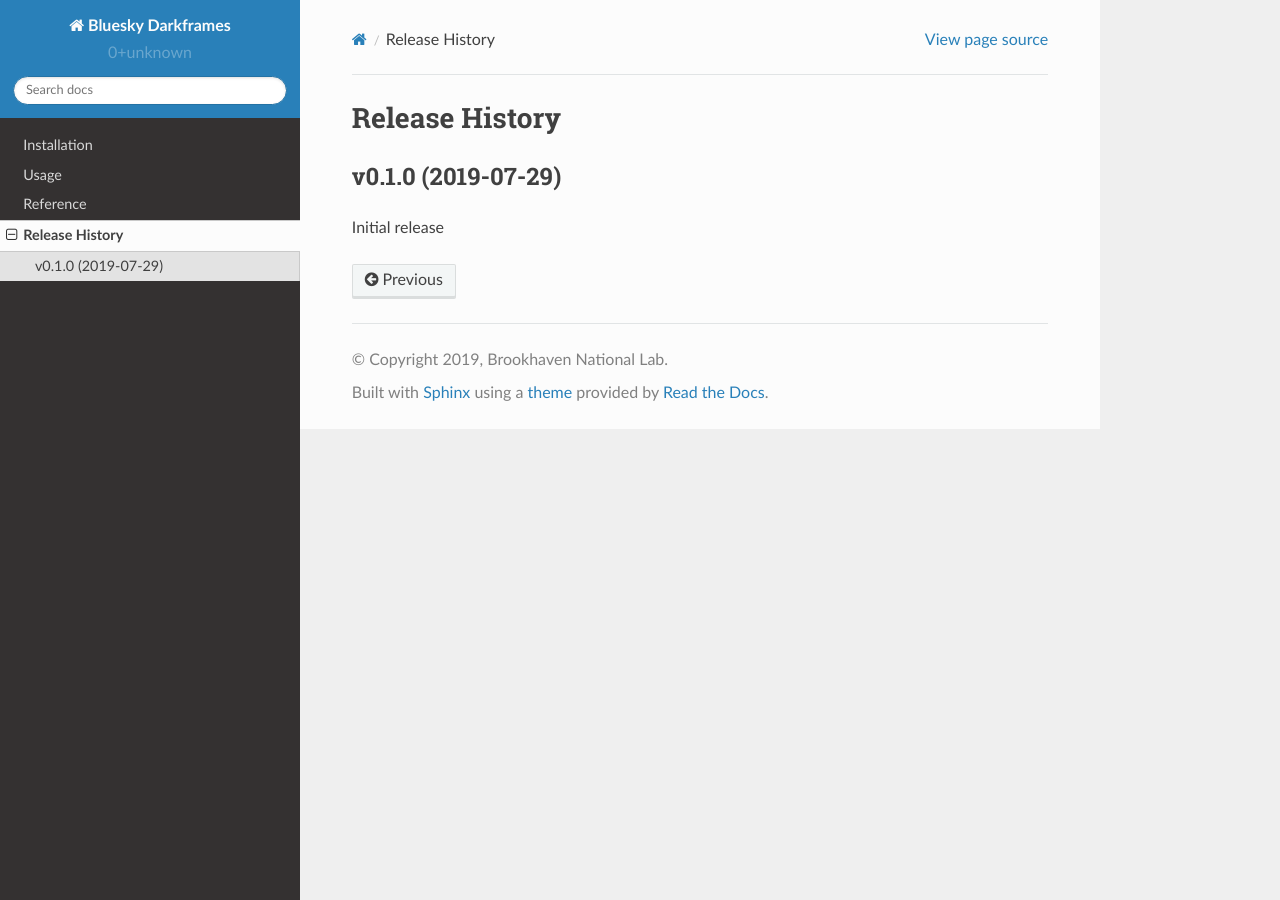
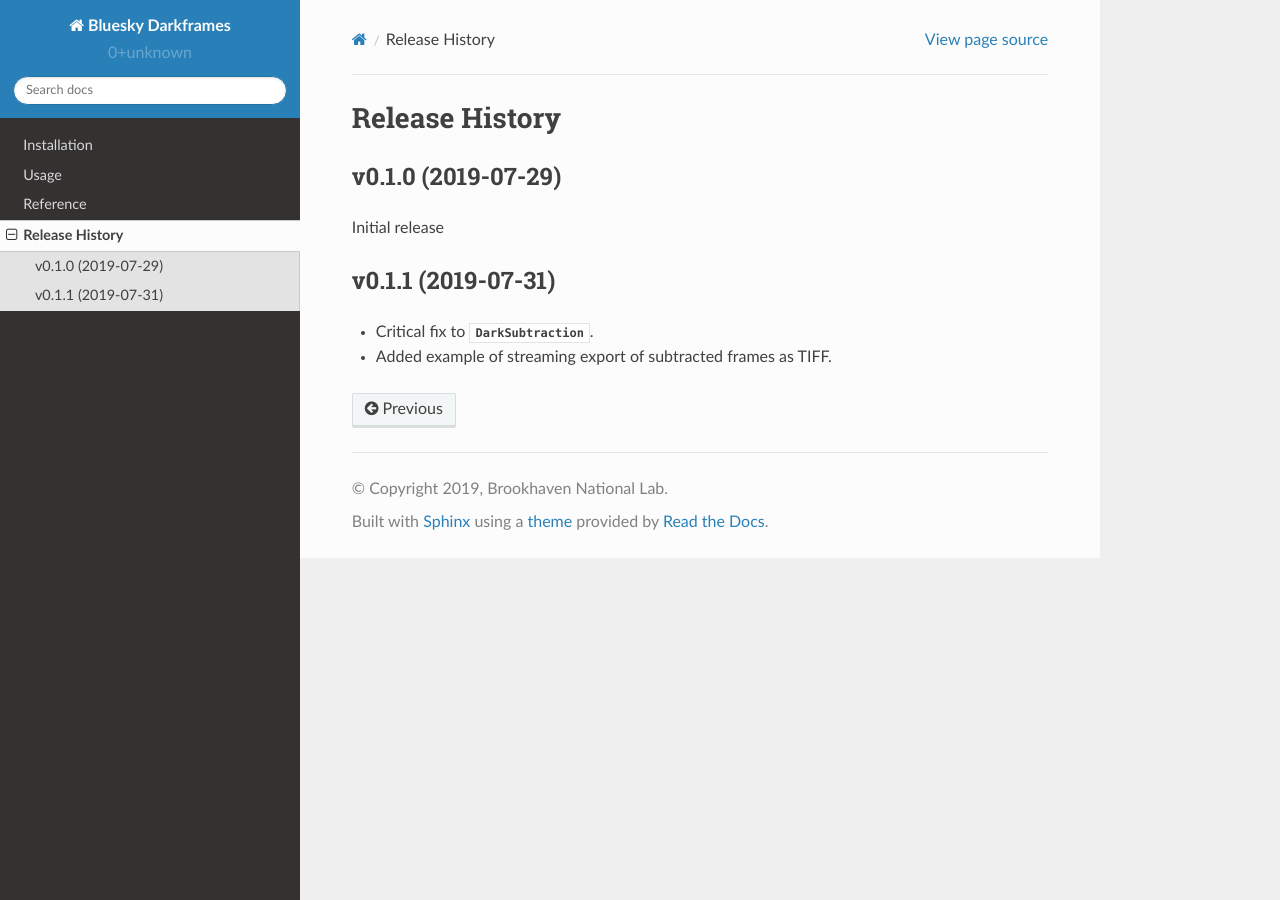
Before and after one commit to bluesky/bluesky-darkframes, a Sphinx documentation site: the page built from docs/source/release-history.rst, in a window 1280 px wide. Built offline with Sphinx 7.4.7 and the Read the Docs theme 2.0.0, drawn with Linux system fonts in a browser that asks for light colours.

Commit message:
REL: v0.1.1

```diff
--- a/docs/source/release-history.rst
+++ b/docs/source/release-history.rst
@@ -6,3 +6,9 @@ v0.1.0 (2019-07-29)
 -------------------
 
 Initial release
+
+v0.1.1 (2019-07-31)
+-------------------
+
+* Critical fix to :class:`~bluesky_darkframes.DarkSubtraction`.
+* Added example of streaming export of subtracted frames as TIFF.
```
